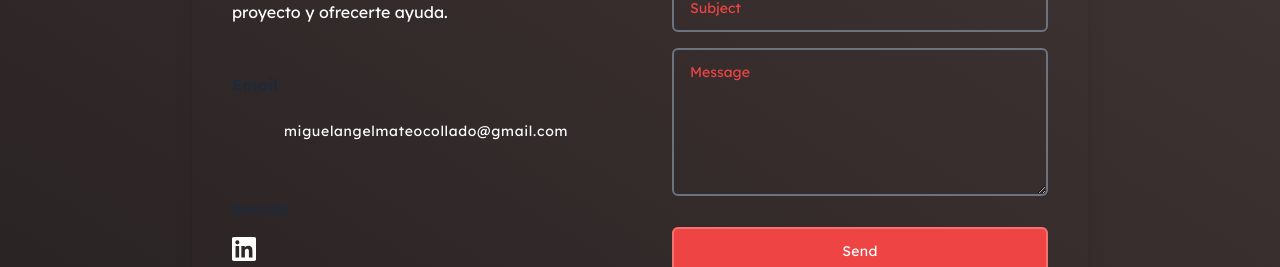
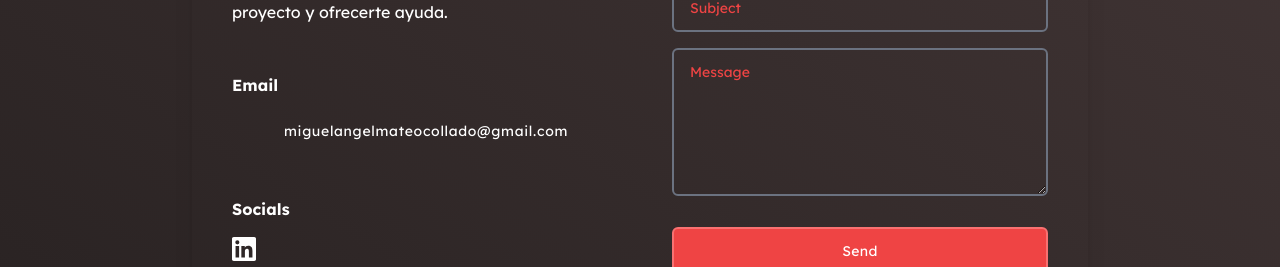
Before and after one commit to MiguelMateoCollado/Porfolio, a Next.js app: page /contact in a window 1280 px wide. Shown: the part 335-602 px from the top of the page. Built offline with nearby package versions, Linux system fonts and the light colour scheme; some icons are missing.

Commit message:
color change

```diff
--- a/app/contact/page.jsx
+++ b/app/contact/page.jsx
@@ -15,7 +15,7 @@ const page = () => {
             ofrecerte ayuda.
           </p>
           <div className="mt-12 max-md:mt-0 ">
-            <h2 className="text-gray-800 text-base font-bold">Email</h2>
+            <h2 className="text-white text-base font-bold">Email</h2>
             <ul className="mt-4">
               <li className="flex flex-wrap items-center">
                 <Icon icon="ion:email" className="text-4xl " />
@@ -30,7 +30,7 @@ const page = () => {
           </div>
 
           <div className="mt-12 max-md:mt-0">
-            <h2 className="text-gray-800 text-base font-bold">Socials</h2>
+            <h2 className="text-white text-base font-bold">Socials</h2>
 
             <ul className="flex mt-4 space-x-4">
               <li className="rounded-full flex items-center justify-center shrink-0">
--- a/app/page.jsx
+++ b/app/page.jsx
@@ -28,7 +28,7 @@ export default function Home() {
           Me he nutrido del vasto e inagotable conocimiento de Internet para
           forjar mi propio destino.
         </p>
-        <div className=" gap-3 max-md:col-span-1 flex flex-col gap-y-7 max-lg:mb-14">
+        <div className=" gap-3 max-md:col-span-2 max-lg:mx-auto flex flex-col gap-y-7 max-lg:mb-20">
           <span className="w-fit">
             <AnimatedButton link={"./cv.pdf"}>Descargar CV</AnimatedButton>
           </span>
```
